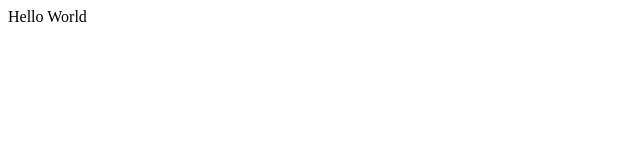
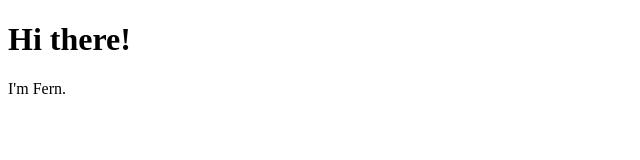
Before and after one commit to FernItthisang/cdpsummer2024, a plain HTML site: page index.html in a window 1280 px wide. Shown: the whole page, without its empty margins (0-640 px from the left). Drawn offline with Linux system fonts and the light colour scheme.

Commit message:
Update index.html

```diff
--- a/index.html
+++ b/index.html
@@ -6,6 +6,7 @@
     <title>Document</title>
 </head>
 <body>
-    Hello World
+    <h1>Hi there!</h1>
+    <p>I'm Fern.</p>
 </body>
 </html>
```
